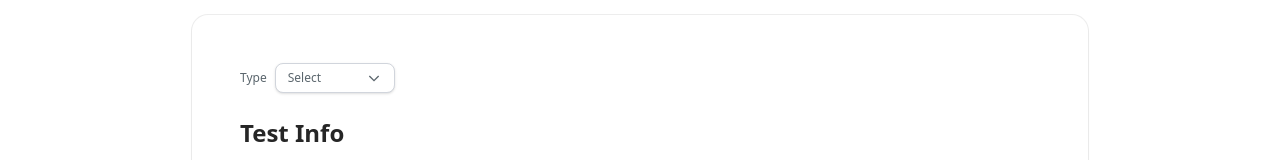
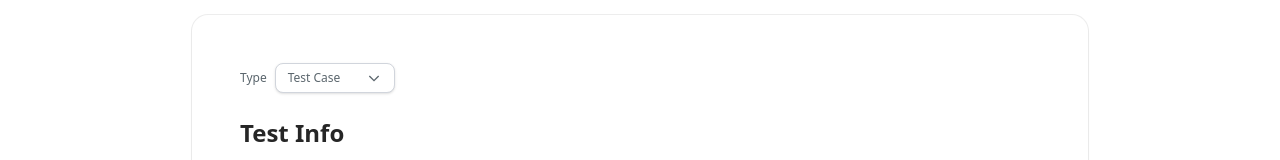
Before and after one commit to sharmarishi1512/aitestgenerator, a Next.js app: page / in a window 1280 px wide. Shown: the part 494-654 px from the top of the page. Built offline with nearby package versions, Linux system fonts and the light colour scheme.

Commit message:
Test case as default

```diff
--- a/app/components/Signup.tsx
+++ b/app/components/Signup.tsx
@@ -70,7 +70,7 @@ export function SignupFormDemo() {
       <span className="text-xs font-medium text-[#5b666d]">Type</span>
       <MiniDropdown
         options={["Test Case", "Test Scenario"]}
-          value={form.sheet}
+        value={form.sheet || "Test Case"}
         onChange={(val) => {
         setForm((f) => ({
           ...f,
```
Lines whose indentation alone changed are shown as unchanged.
